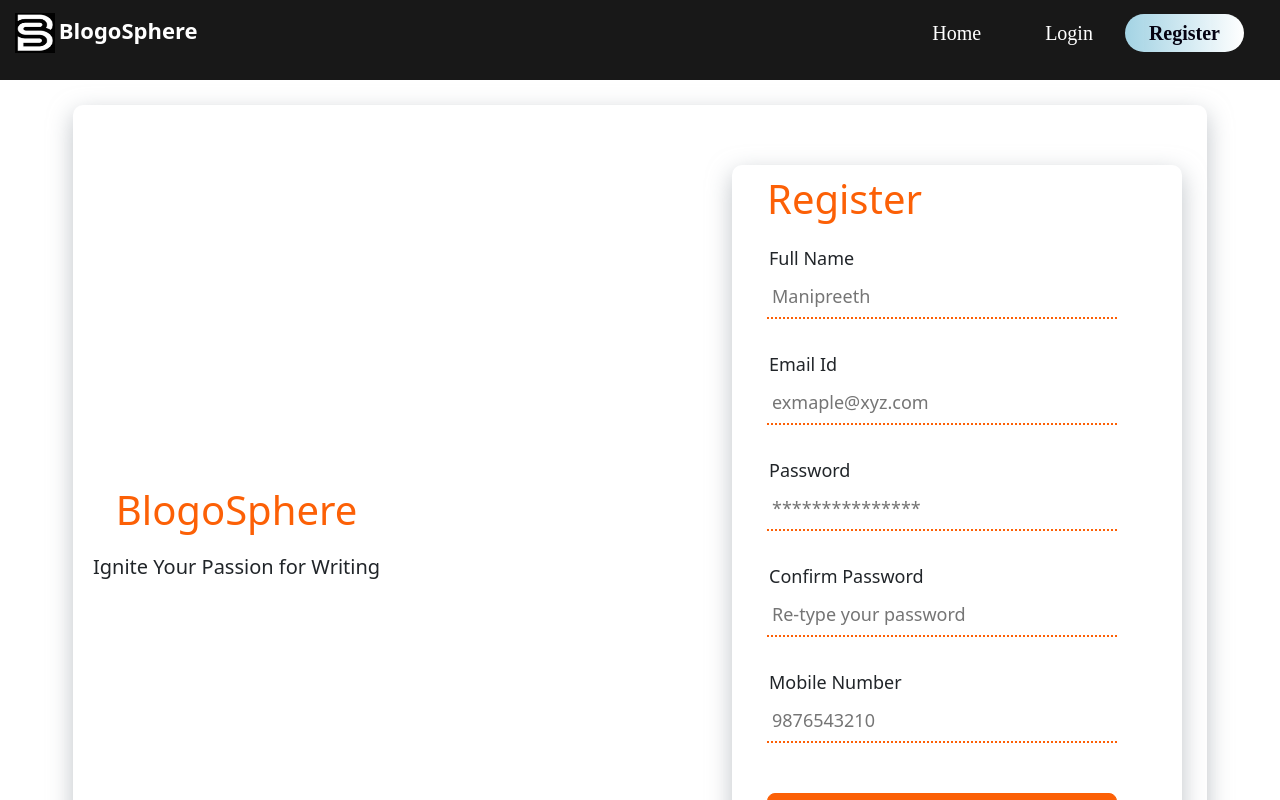
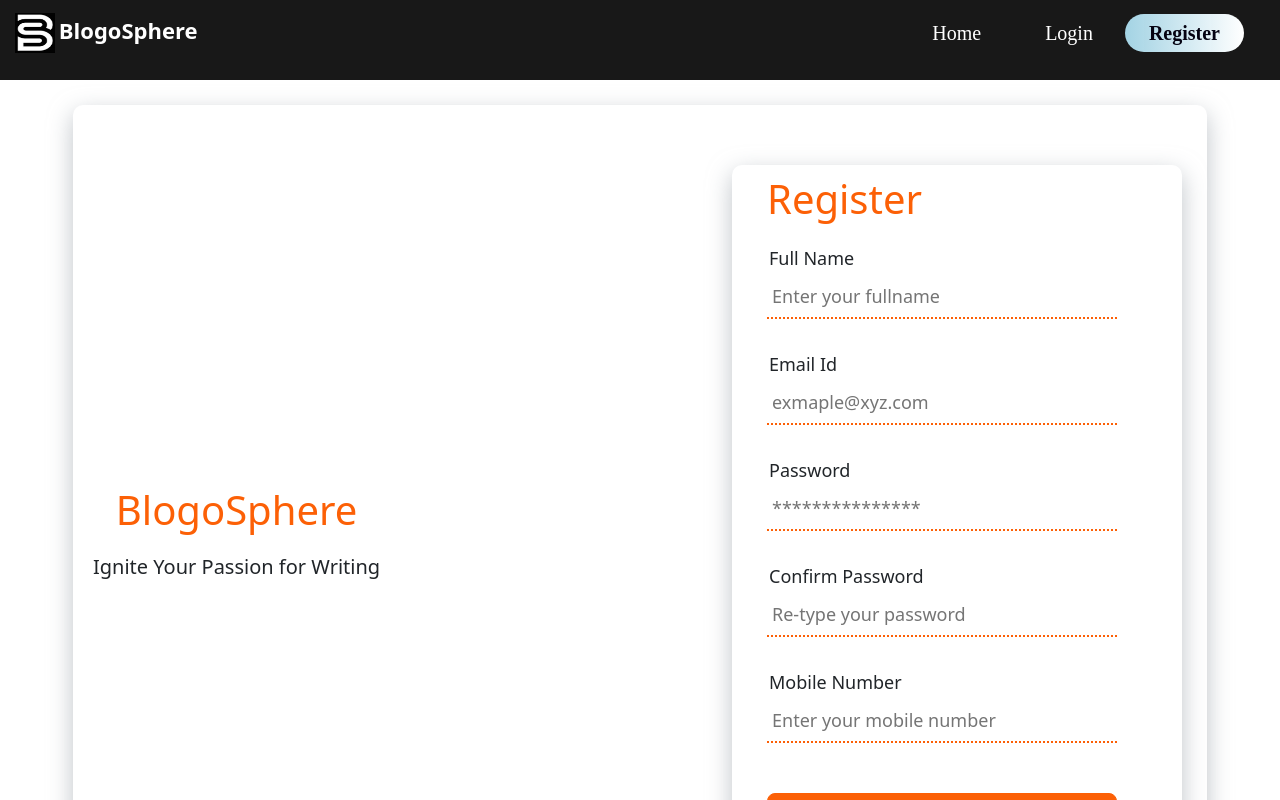
Before and after one commit to manipreeth/-Blog_Application_Frontend_MERN_JWT, a React (Create React App) app: page /register in a window 1280 px wide. Shown: the top 800 px of the page. Built offline with nearby package versions, Linux system fonts and the light colour scheme; a web font is replaced by a local one.

Commit message:
Updated placeholders

```diff
--- a/src/Components/Forms/Register.js
+++ b/src/Components/Forms/Register.js
@@ -93,7 +93,7 @@ function Register() {
             value={registerDetails.fullname}
             name="fullname"
             onChange={(e) => handleRegisterForm(e)}
-            placeholder="Manipreeth"
+            placeholder="Enter your fullname"
             className="mb-30"
             id="name"
             maxLength="15"
@@ -143,7 +143,7 @@ function Register() {
             value={registerDetails.mobile}
             name="mobile"
             onChange={(e) => handleRegisterForm(e)}
-            placeholder="9876543210"
+            placeholder="Enter your mobile number"
             id="mobile"
             className="mb-30"
             size="10"
```
